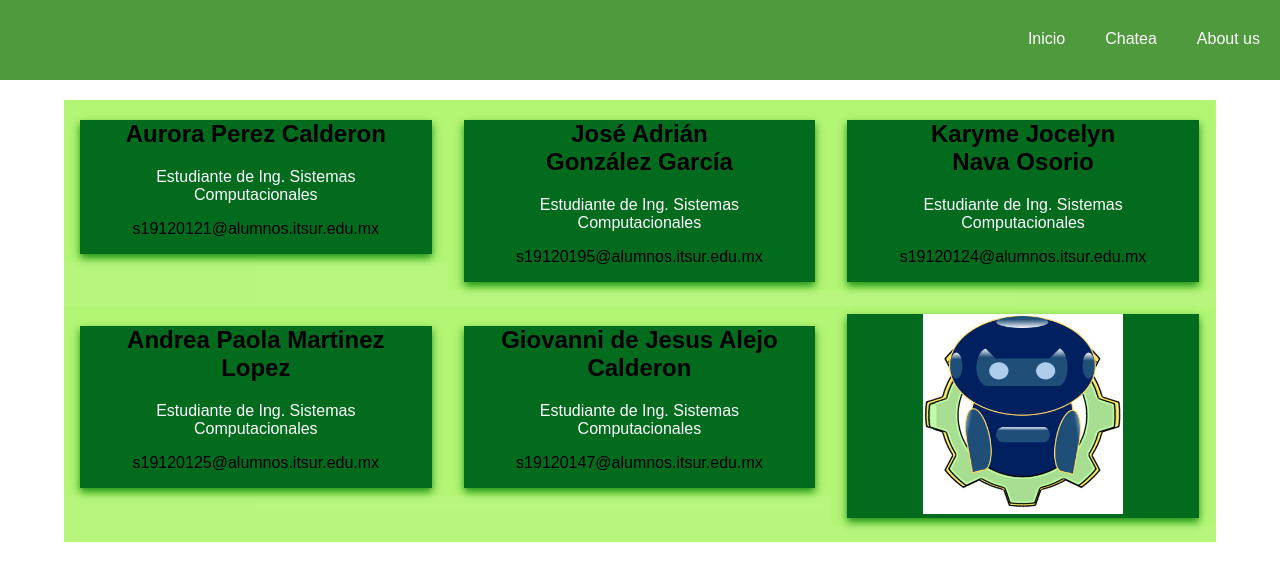
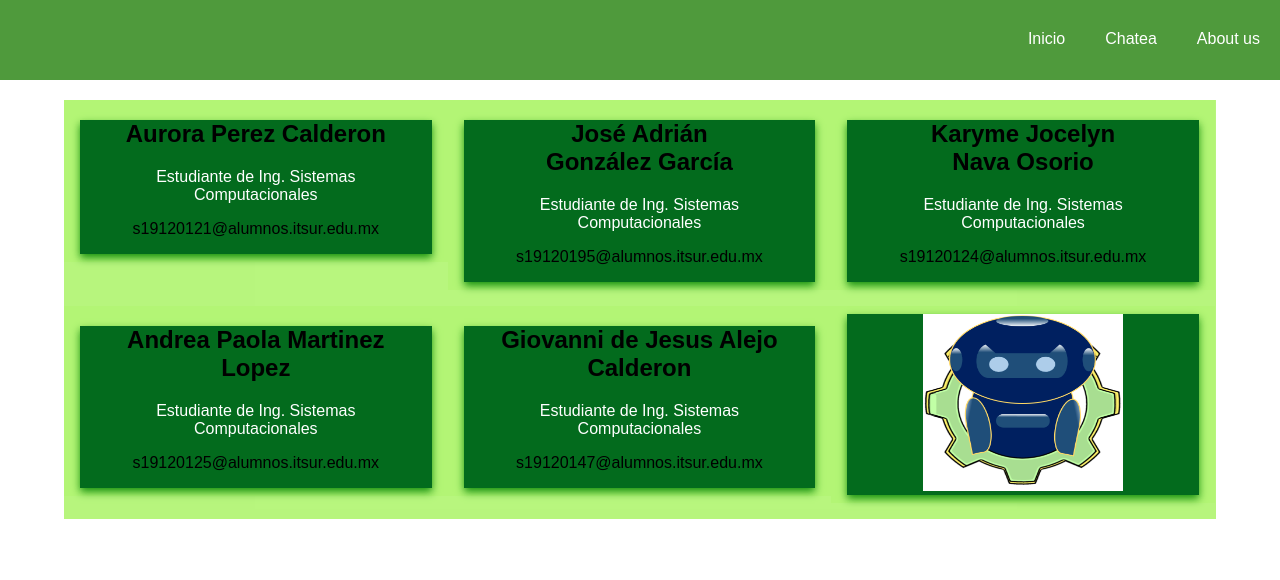
Before and after one commit to Adrian-Gonzalez190400/Chatbot, a React (Create React App) app: page /about in a window 1280 px wide. Shown: the top 580 px of the page. Built offline with nearby package versions, Linux system fonts and the light colour scheme.

Commit message:
Update AcercaDe.js

```diff
--- a/src/Componentes/AcercaDe.js
+++ b/src/Componentes/AcercaDe.js
@@ -69,7 +69,8 @@ export const AcercaDe = () => {
                         <div className="column">
                             <div className="card">
                                 <div className="container" >
-                                  <img src={logo} width="200px" height="200px"></img>
+
+                                    <img src={logo} width="200px" height="177px"></img>
 
                                 </div>
                             </div>
```
